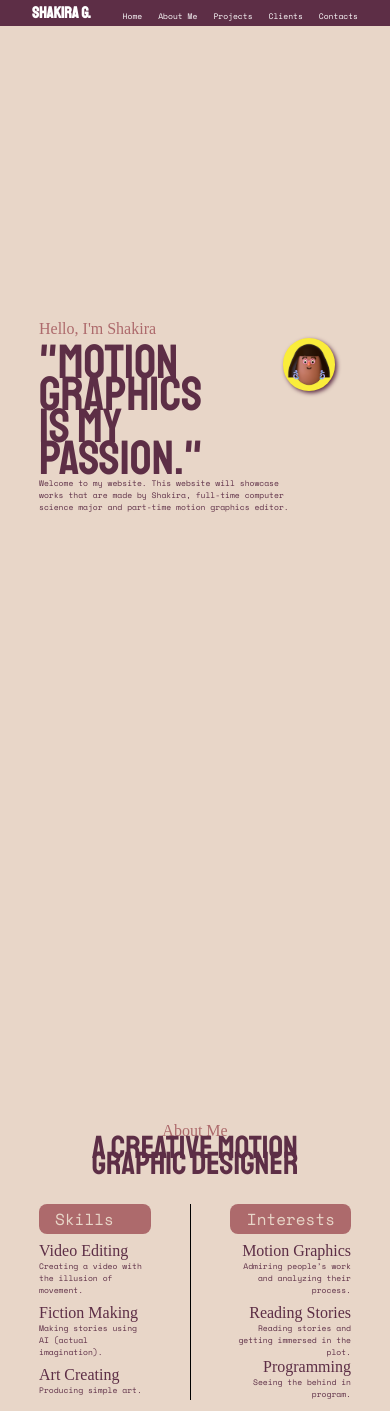
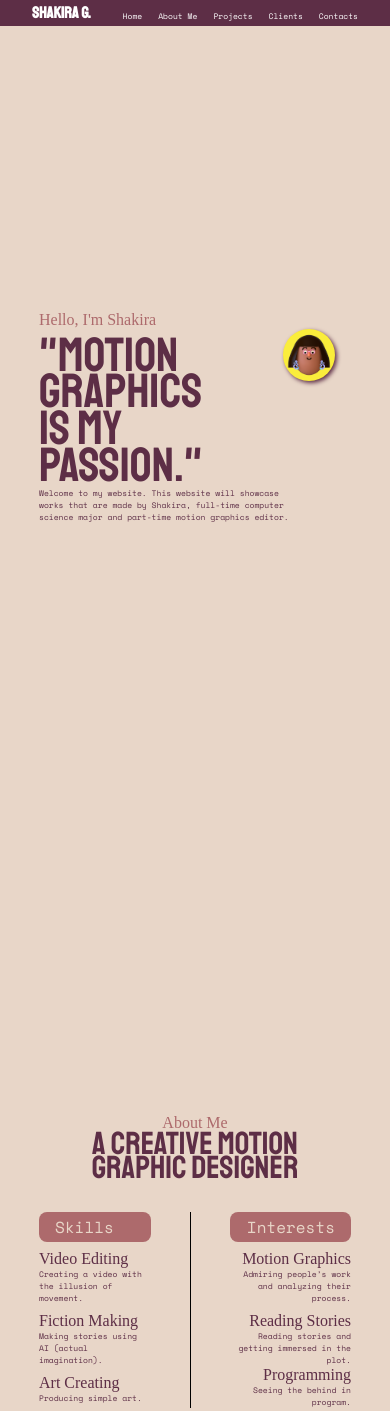
Before and after one commit to shakira7/HCI-WEEK07-LAB-SHAKIRA, a plain HTML site: page index.html in a window 390 px wide. Shown: the part 13-1424 px from the top of the page. Drawn offline with nearby package versions, Linux system fonts and the light colour scheme; a web font is replaced by a local one.

Commit message:
eight - fixed mobile attempt: 5

```diff
--- a/style.css
+++ b/style.css
@@ -477,13 +477,13 @@ footer .normal-text{
 
     .title{
         font-size: 2rem;
-        line-height: 1rem;
+        line-height: 1.5rem;
     }
 
     .main-title{
         font-size: 3rem;
         margin: 0.5rem 0 0.2rem 0;
-        line-height: 2rem;
+        line-height: 2.3rem;
     }
 
 
```
